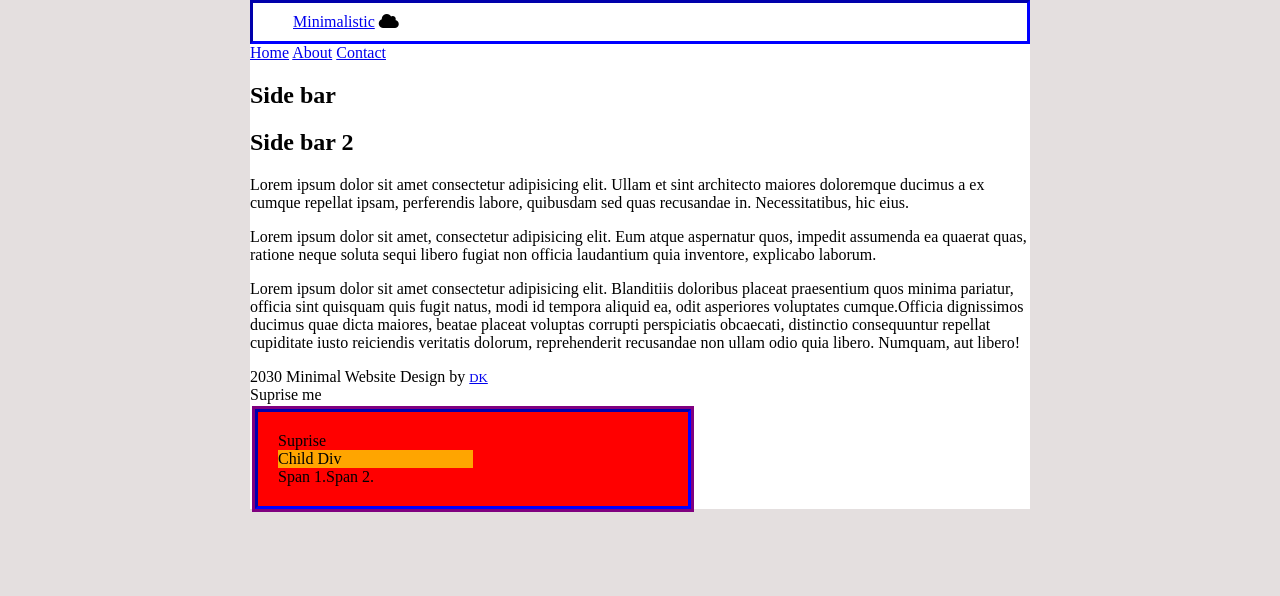
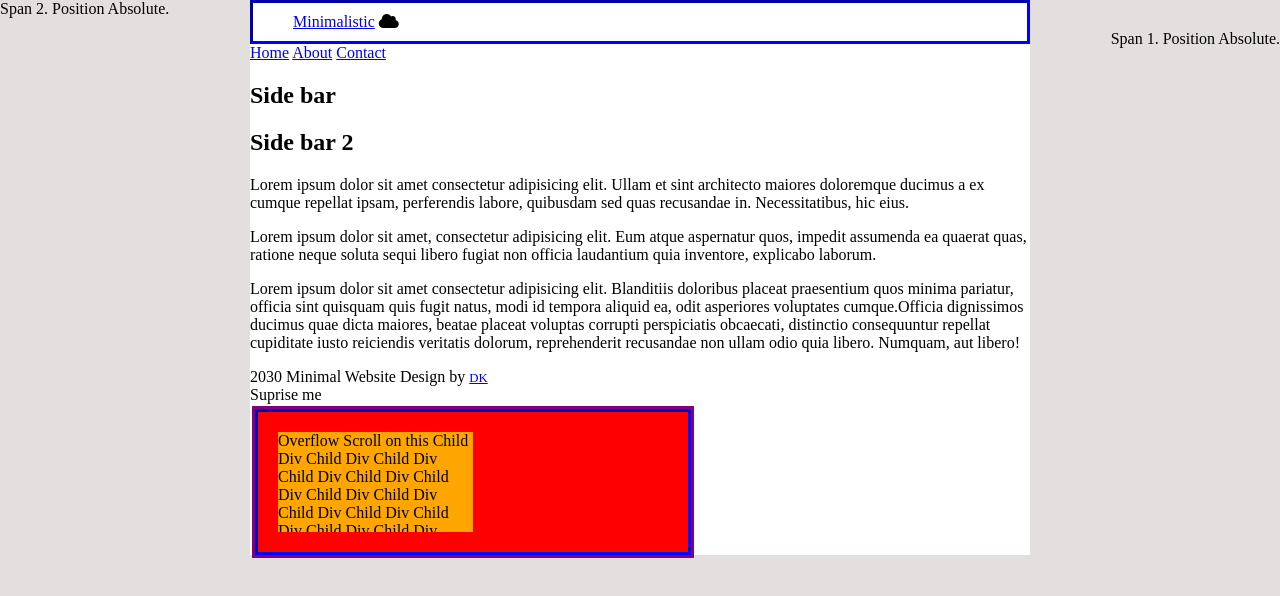
Before and after one commit to dan-kiss-dev-this/html_base_site, a plain HTML site: page index.html in a window 1280 px wide. Both pictures are taken after a click on the element "Suprise me". Drawn offline with Linux system fonts and the light colour scheme.

Commit message:
add in overflow and positioning properties

```diff
--- a/css/style.css
+++ b/css/style.css
@@ -26,6 +26,9 @@ body {
   outline-color: purple;
   border: 3px inset #0000ff;
   display: none;
+  position: static;
+  top: 30px;
+  right: 10px;
 }
 
 .isVisible {
@@ -35,6 +38,20 @@ body {
 .two {
   width: 50%;
   background-color: orange;
+  height:100px;
+  overflow: scroll;
+}
+
+.three {
+  position: absolute;
+  top: 30px;
+  right: 0
+}
+
+.four {
+  position: absolute;
+  top: 0;
+  left: 0
 }
 
 .dk {
--- a/index.html
+++ b/index.html
@@ -43,9 +43,10 @@
       <div onclick="showSuprise()">Suprise me</div>
     </footer>
     <div class="one">
-      <span>Suprise</span>
-      <div class="two">Child Div</div>
-      <span>Span 1.</span><span>Span 2.</span>
+      <div class="two">Overflow Scroll on this Child Div Child Div Child Div Child Div Child Div Child Div Child Div
+        Child Div Child Div Child
+        Div Child Div Child Div Child Div Child Div Child Div Child Div Child Div Child Div Child Div</div>
+      <span class="three">Span 1. Position Absolute.</span><span class="four">Span 2. Position Absolute.</span>
     </div>
   </div>
   <script src="js/scripts.js"></script>
```
